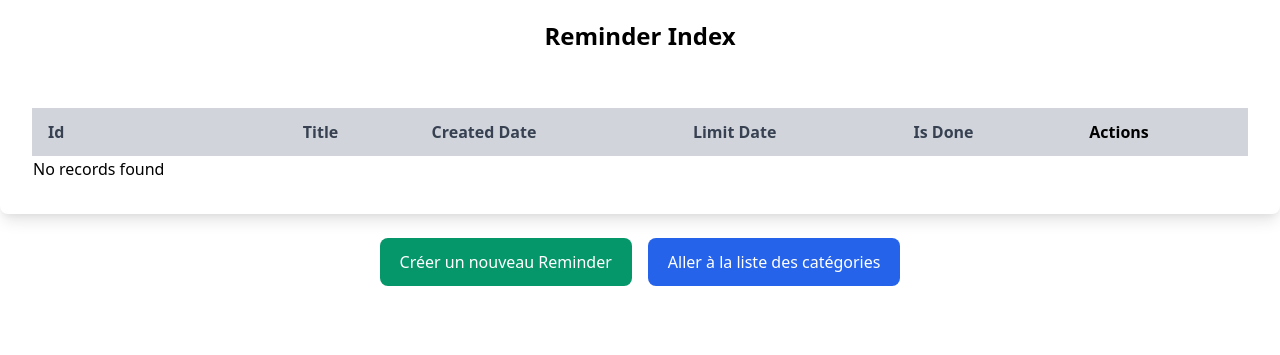
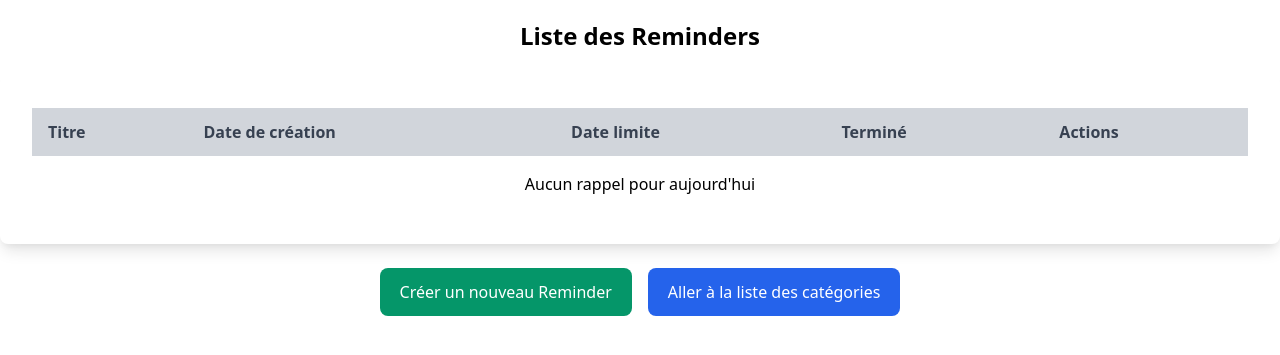
Before and after one commit to CestPasFo/Brief_Reminders, a Symfony app: template templates/reminder/index.html.twig in a window 1280 px wide. Shown: the part 92-447 px from the top of the page. Run offline with Twig, Linux system fonts and the light colour scheme; the template is opened without the code that fills it, so the values that code supplies are empty; some libraries are stand-ins or nearby versions.

Commit message:
Feat: Site Responsive (Reminders)

```diff
--- a/src/Entity/Category.php
+++ b/src/Entity/Category.php
@@ -67,7 +67,6 @@ class Category
     public function removeIdReminder(Reminder $idReminder): static
     {
         if ($this->idReminder->removeElement($idReminder)) {
-            // set the owning side to null (unless already changed)
             if ($idReminder->getIdCategory() === $this) {
                 $idReminder->setIdCategory(null);
             }
--- a/templates/reminder/index.html.twig
+++ b/templates/reminder/index.html.twig
@@ -3,11 +3,19 @@
 {% block title %}Liste des Reminders{% endblock %}
 
 {% block body %}
-<nav class="navbar navbar-expand-lg bg-green-900 navbar-light bg-light flex justify-between items-center p-3">
+<nav class="bg-green-900 w-screen flex items-center justify-between p-3">
     <a class="navbar-brand" href="{{ path('app_home') }}">
         <img src="{{ asset('logo.svg') }}" alt="Logo" style="height: 68px !important;" class="ml-4">
     </a>
-    <div class="flex space-x-4">
+    <div class="flex items-center md:hidden">
+        <!-- Hamburger Icon -->
+        <button id="menu-toggle" class="text-white focus:outline-none">
+            <svg xmlns="http://www.w3.org/2000/svg" class="h-6 w-6" fill="none" viewBox="0 0 24 24" stroke="currentColor">
+                <path stroke-linecap="round" stroke-linejoin="round" stroke-width="2" d="M4 6h16M4 12h16m-7 6h7" />
+            </svg>
+        </button>
+    </div>
+    <div id="menu" class="hidden md:flex space-x-4">
         <a href="{{ path('app_reminder_index') }}" class="bg-green-400 hover:bg-green-500 font-bold text-zinc-400 py-2 px-4 tracking-wide rounded transition duration-300 ease-in-out">
             Reminders
         </a>
@@ -17,46 +25,71 @@
     </div>
 </nav>
 
-<div class="flex justify-center pt-5">
-    <h1 class="text-2xl font-bold mb-6">Reminder Index</h1>
+<!-- Responsive Menu -->
+<div id="mobile-menu" class="hidden bg-green-800 w-screen fixed top-14 left-0 z-50">
+    <a href="{{ path('app_reminder_index') }}" class="block text-zinc-400 hover:bg-green-500 py-2 px-4 transition duration-300 ease-in-out">Reminders</a>
+    <a href="{{ path('app_category_index') }}" class="block text-zinc-400 hover:bg-green-500 py-2 px-4 transition duration-300 ease-in-out">Categories</a>
 </div>
 
-<div class="bg-white shadow-lg rounded-lg p-8 mb-6">
+<!-- JavaScript for toggling the menu -->
+<script>
+    const menuToggle = document.getElementById('menu-toggle');
+    const mobileMenu = document.getElementById('mobile-menu');
+
+    menuToggle.addEventListener('click', () => {
+        mobileMenu.classList.toggle('hidden');
+    });
+</script>
+
+<div class="flex justify-center pt-5">
+    <h1 class="text-2xl font-bold mb-6">Liste des Reminders</h1>
+</div>
+
+<div class="bg-white shadow-lg rounded-lg p-8 mb-6 overflow-x-auto">
     <table class="min-w-full">
         <thead>
             <tr class="bg-gray-300">
-                <th class="py-3 px-4 text-left text-gray-700">Id</th>
-                <th class="py-3 px-4 text-left text-gray-700">Title</th>
-                <th class="py-3 px-4 text-left text-gray-700">Created Date</th>
-                <th class="py-3 px-4 text-left text-gray-700">Limit Date</th>
-                <th class="py-3 px-4 text-left text-gray-700">Is Done</th>
-                <th class="py-3 px-4 text-left text-gray700">Actions</th>
+                <th class="py-3 px-4 text-left text-gray-700">Titre</th>
+                <th class="py-3 px-4 text-left text-gray-700 hidden md:table-cell">Date de création</th>
+                <th class="py-3 px-4 text-left text-gray-700">Date limite</th>
+                <th class="py-3 px-4 text-left text-gray-700 hidden md:table-cell">Terminé</th>
+                <th class="py-3 px-4 text-left text-gray-700 hidden md:table-cell">Actions</th>
             </tr>
         </thead>
         <tbody>
         {% for reminder in reminders %}
-            <tr class="border-b hover:bg-gray100">
-                <td class="py3 px4">{{ reminder.id }}</td>
-                <td class="py3 px4">{{ reminder.title }}</td>
-                <td class="py3 px4">{{ reminder.createdDate ? reminder.createdDate|date('Y-m-d H:i:s') : '' }}</td>
-                <td class="py3 px4">{{ reminder.limitDate ? reminder.limitDate|date('Y-m-d H:i:s') : '' }}</td>
-                <td class="py3 px4">{{ reminder.isDone ? 'Yes' : 'No' }}</td>
-                <td class="py3 px4">
-                    <a href="{{ path('app_reminder_show', {'id': reminder.id}) }}" class="bg-blue-500 hover:bg-blue-600 h-10 text-white font-bold py-2 px-4 rounded transition duration-300 ease-in-out">Voir</a>
-                    <a href="{{ path('app_reminder_edit', {'id': reminder.id}) }}" class="bg-yellow-500 hover:bg-yellow-600 h-10 text-white font-bold py-2 px-4 rounded transition duration-300 ease-in-out">Modifier</a>
+            <tr class="border-b hover:bg-gray-100">
+                <td class="py-3 px-4">
+                    <!-- Lien cliquable uniquement sur mobile -->
+                    <a href="{{ path('app_reminder_show', {'id': reminder.id}) }}" class="text-blue-500 hover:underline md:hidden">
+                        {{ reminder.title }}
+                    </a>
+                    <!-- Titre normal visible sur les écrans plus grands -->
+                    <span class="hidden md:inline">{{ reminder.title }}</span>
+                </td>
+                <td class="py-3 px-4 hidden md:table-cell">{{ reminder.createdDate ? reminder.createdDate|date('Y-m-d H:i:s') : '' }}</td>
+                <td class="py-3 px-4">{{ reminder.limitDate ? reminder.limitDate|date('Y-m-d H:i:s') : '' }}</td>
+                <td class="py-3 px-4 hidden md:table-cell">{{ reminder.isDone ? 'Oui' : 'Non' }}</td>
+                <td class="py-3 px-4 flex justify-center space-x-2 hidden md:table-cell">
+                    <a href="{{ path('app_reminder_show', {'id': reminder.id}) }}" class="bg-blue-500 hover:bg-blue-600 text-white font-bold py-2 px-4 rounded transition duration-300 ease-in-out">
+                        Voir
+                    </a>
+                    <a href="{{ path('app_reminder_edit', {'id': reminder.id}) }}" class="bg-yellow-500 hover:bg-yellow-600 text-white font-bold py-2 px-4 rounded transition duration-300 ease-in-out">
+                        Modifier
+                    </a>
                     {{ include('reminder/_delete_form.html.twig', {'reminder': reminder}) }}
                 </td>
             </tr>
         {% else %}
             <tr>
-                <td colspan "6" class "text-center py4">No records found</td>
+                <td colspan="5" class="text-center py-4">Aucun rappel pour aujourd'hui</td>
             </tr>
         {% endfor %}
         </tbody>
     </table>
 </div>
 
-<div class="flex justify-center gap-4">
+<div class="flex flex-col md:flex-row justify-center items-center gap-4">
     <a href="{{ path('app_reminder_new') }}" class="bg-green-600 text-white px-5 py-3 rounded-lg hover:bg-green-700 transition duration-200">
         Créer un nouveau Reminder
     </a>
--- a/templates/reminder/show.html.twig
+++ b/templates/reminder/show.html.twig
@@ -33,8 +33,8 @@
 </div>
 
 <divclass "flex justify-center pl20 space-x6">
-    <<a href="{{ path('app_reminder_index') }}"class "bg-gray600 text-white px5 py3 rounded-lg hover:bg-gray700 transition duration200">Back to List</a>
-    <<a href="{{ path('app_reminder_edit', {'id': reminder.id}) }}"class "bg-yellow600 text-white px5 py3 rounded-lg hover:bg-yellow700 transition duration200">Edit</a>
+    <a href="{{ path('app_reminder_index') }}" class="bg-blue-500 hover:bg-blue-600 text-white font-bold py-2 px-4 rounded transition duration-300 ease-in-out">Retour à la liste</a>
+    <a href="{{ path('app_reminder_edit', {'id': reminder.id}) }}" class="bg-yellow-500 hover:bg-yellow-600 text-white px5 py3 rounded-lg hover:bg-yellow700 transition duration200">Modifier</a>
     {{ include('reminder/_delete_form.html.twig', {'reminder': reminder}) }}
 </div>
 {% endblock %}
```
Also changed, not shown: templates/reminder/_form.html.twig (+0 -10 lines), templates/reminder/today.html.twig (+51 -15 lines). Lines whose indentation alone changed are shown as unchanged.
